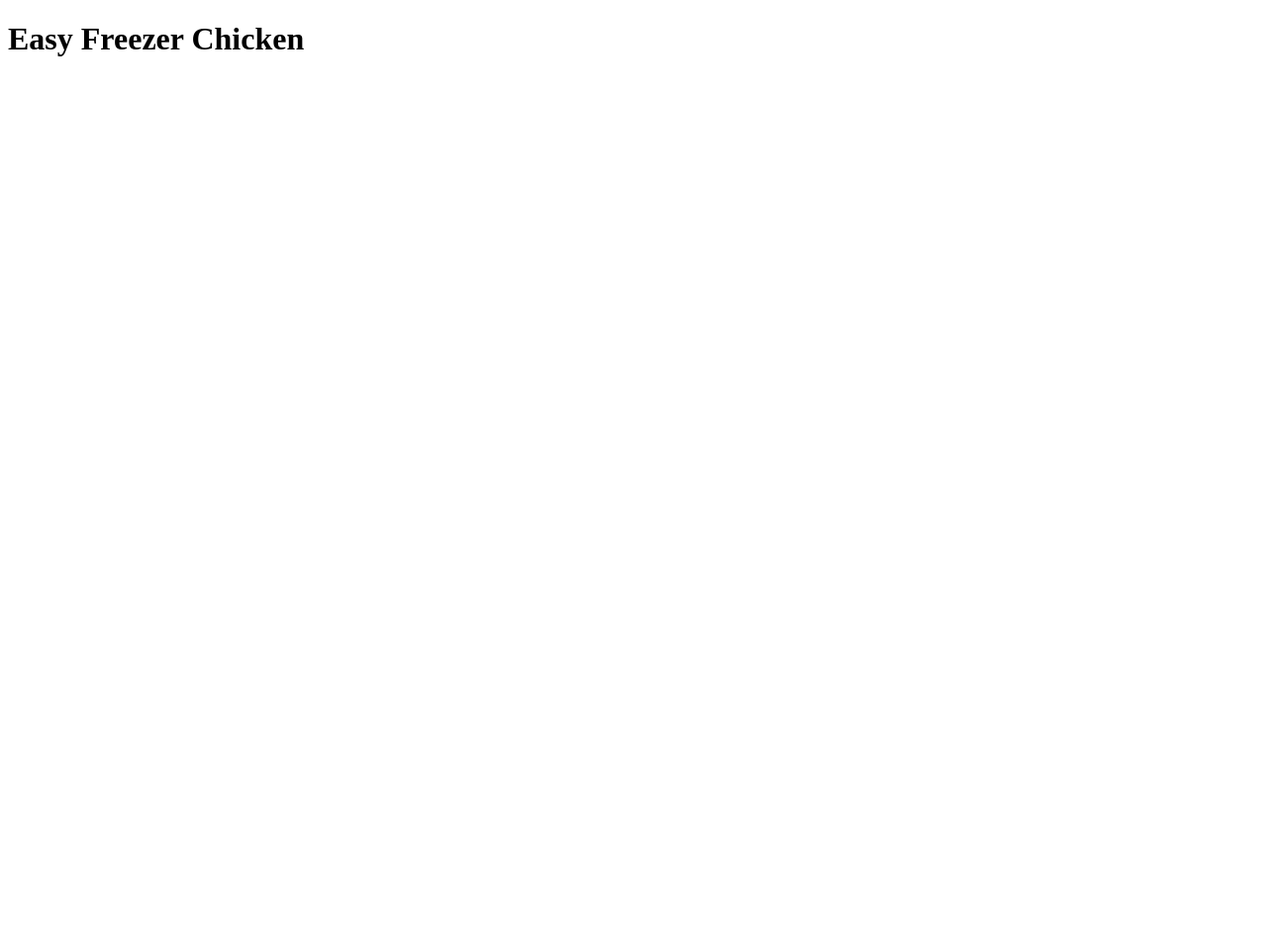
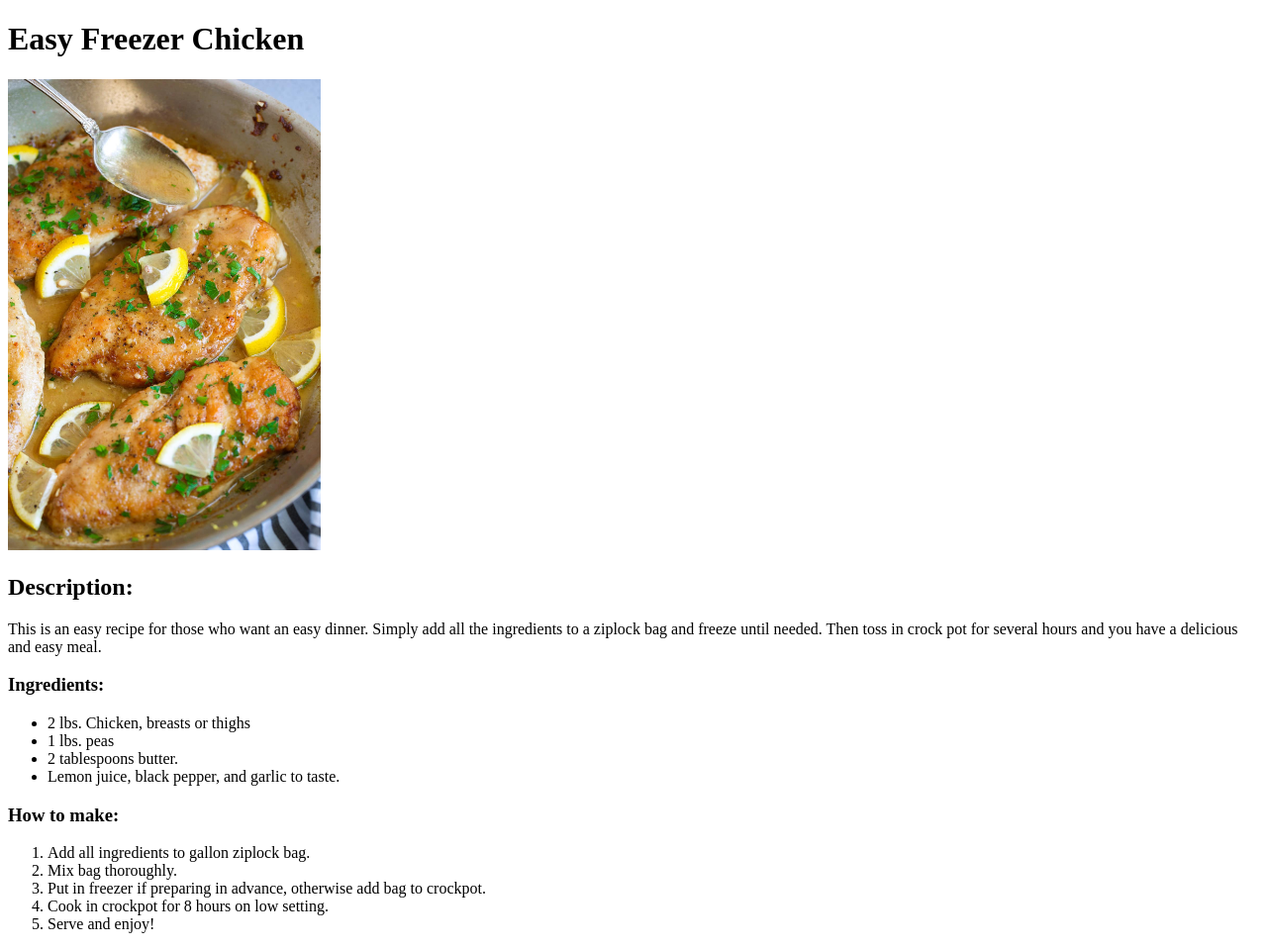
Before and after one commit to OleSunCodes/odin-recipes, a plain HTML site: page recipes/freezer_chicken.html in a window 1280 px wide. Shown: the whole page at 99% size. Before the commit the page ends 800 px from the top, so only its background shows below. Drawn offline with Linux system fonts and the light colour scheme.

Commit message:
Updated index page with proper hyperlinks to other pages. Finished Easy Freezer Chicken page with image, description, ingredients, and how to make.

```diff
--- a/recipes/freezer_chicken.html
+++ b/recipes/freezer_chicken.html
@@ -8,6 +8,27 @@
 </head>
 <body>
     <h1>Easy Freezer Chicken</h1>
-    <p></p>
+    <img src="../images/lemon-butter-chicken.jpg" alt="Image of final dish. Lemon Butter Chicken" style="height: 25%; width: 25%;">
+
+    <p><h2>Description:</h2></p>
+    <p>This is an easy recipe for those who want an easy dinner. Simply add all the ingredients to a ziplock bag and freeze until needed. Then toss in crock pot for several hours and you have a delicious and easy meal.</h2></p>
+
+    <p><h3>Ingredients:</h3></p>
+    <ul>
+        <li>2 lbs. Chicken, breasts or thighs</li>
+        <li>1 lbs. peas</li>
+        <li>2 tablespoons butter.</li>
+        <li>Lemon juice, black pepper, and garlic to taste.</li>
+    </ul>
+
+    <p><h3>How to make:</h3></p>
+    <ol>
+        <li>Add all ingredients to gallon ziplock bag.</li>
+        <li>Mix bag thoroughly.</li>
+        <li>Put in freezer if preparing in advance, otherwise add bag to crockpot.</li>
+        <li>Cook in crockpot for 8 hours on low setting.</li>
+        <li>Serve and enjoy!</li>
+    </ol>
+
 </body>
 </html>
```
Also changed, not shown: index.html (+3 -3 lines).
